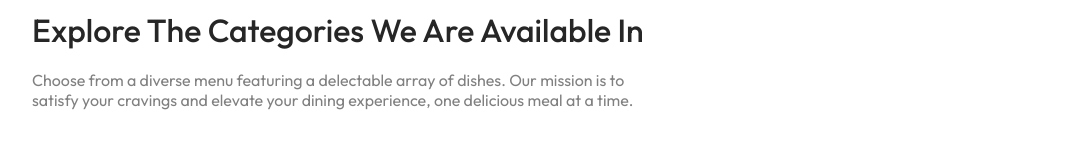
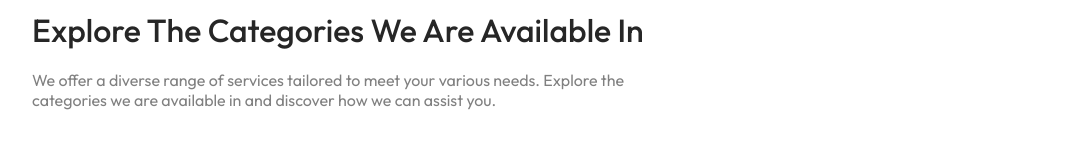
Before and after one commit to 8amankumarsingh/verceldeploy, a React (Vite) app: page / in a window 1280 px wide. Shown: the part 567-715 px from the top of the page, without its empty margins (96-1183 px from the left). Built offline with nearby package versions, Linux system fonts and the light colour scheme; no server answers.

Commit message:
Update ExploreMenu.jsx

```diff
--- a/src/components/ExploreMenu/ExploreMenu.jsx
+++ b/src/components/ExploreMenu/ExploreMenu.jsx
@@ -9,7 +9,7 @@ const ExploreMenu = ({category,setCategory}) => {
   return (
     <div className='explore-menu' id='explore-menu'>
       <h1>Explore The Categories We Are Available In</h1>
-      <p className='explore-menu-text'>Choose from a diverse menu featuring a delectable array of dishes. Our mission is to satisfy your cravings and elevate your dining experience, one delicious meal at a time.</p>
+      <p className='explore-menu-text'>We offer a diverse range of services tailored to meet your various needs. Explore the categories we are available in and discover how we can assist you.</p>
       <div className="explore-menu-list">
         {menu_list.map((item,index)=>{
             return (
```
